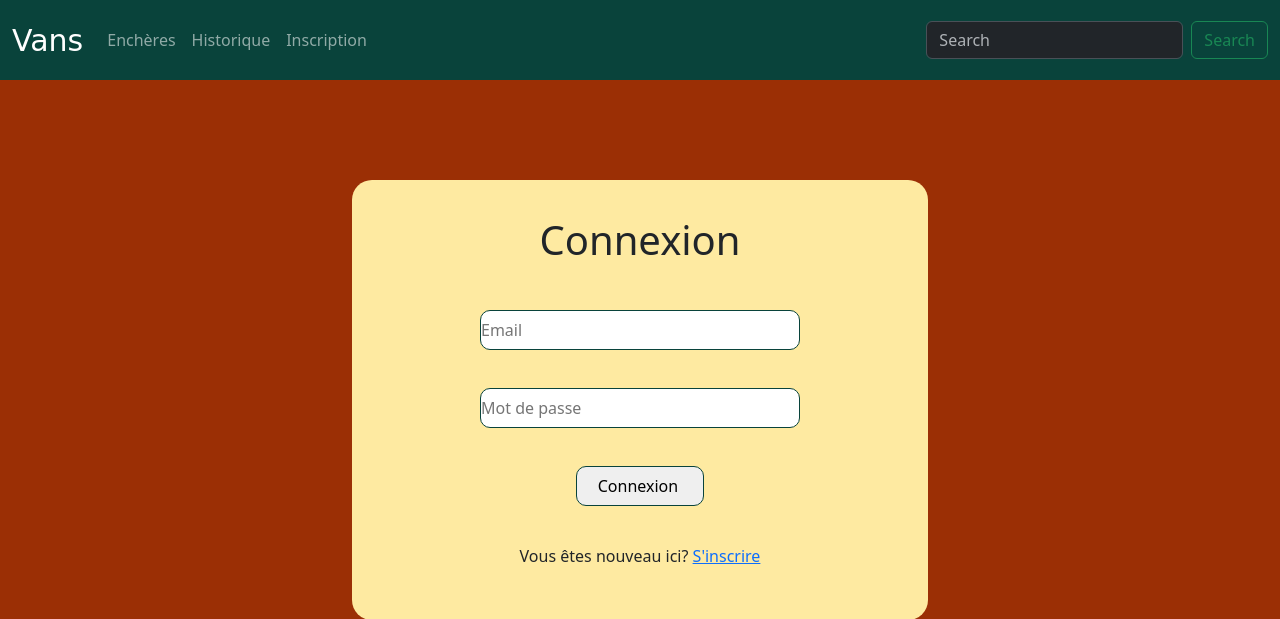
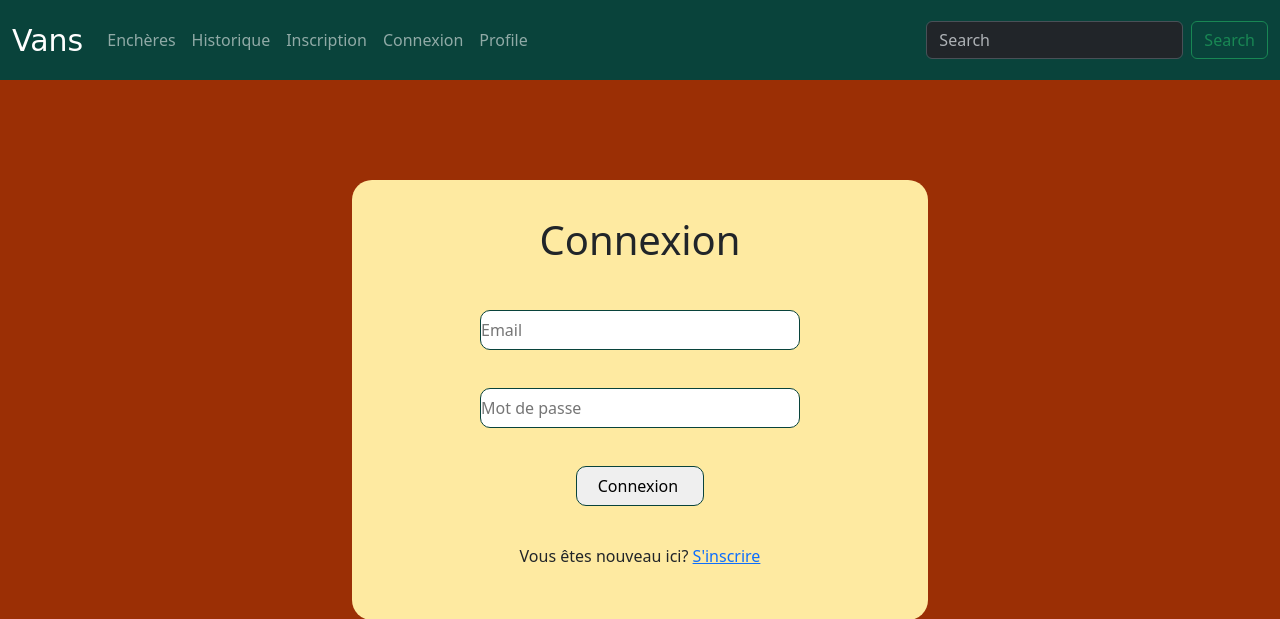
Before and after one commit to NolanCST/Vans, a PHP site: page /connexion/login.php in a window 1280 px wide. Shown: the top 619 px of the page. Run offline with PHP 8.4, Linux system fonts and the light colour scheme; some web fonts are replaced.

Commit message:
ajout connexion et profil a la nav

```diff
--- a/layouts/navigation.php
+++ b/layouts/navigation.php
@@ -15,6 +15,12 @@
                 <li class="nav-item">
                     <a class="nav-link" href="register.php">Inscription</a>
                 </li>
+                <li class="nav-item">
+                    <a class="nav-link" href="login.php">Connexion</a>
+                </li>
+                <li class="nav-item">
+                    <a class="nav-link" href="profil.php">Profile</a>
+                </li>
             </ul>
             <form class="d-flex" role="search">
                 <input class="form-control me-2" type="search" placeholder="Search" aria-label="Search">
```
